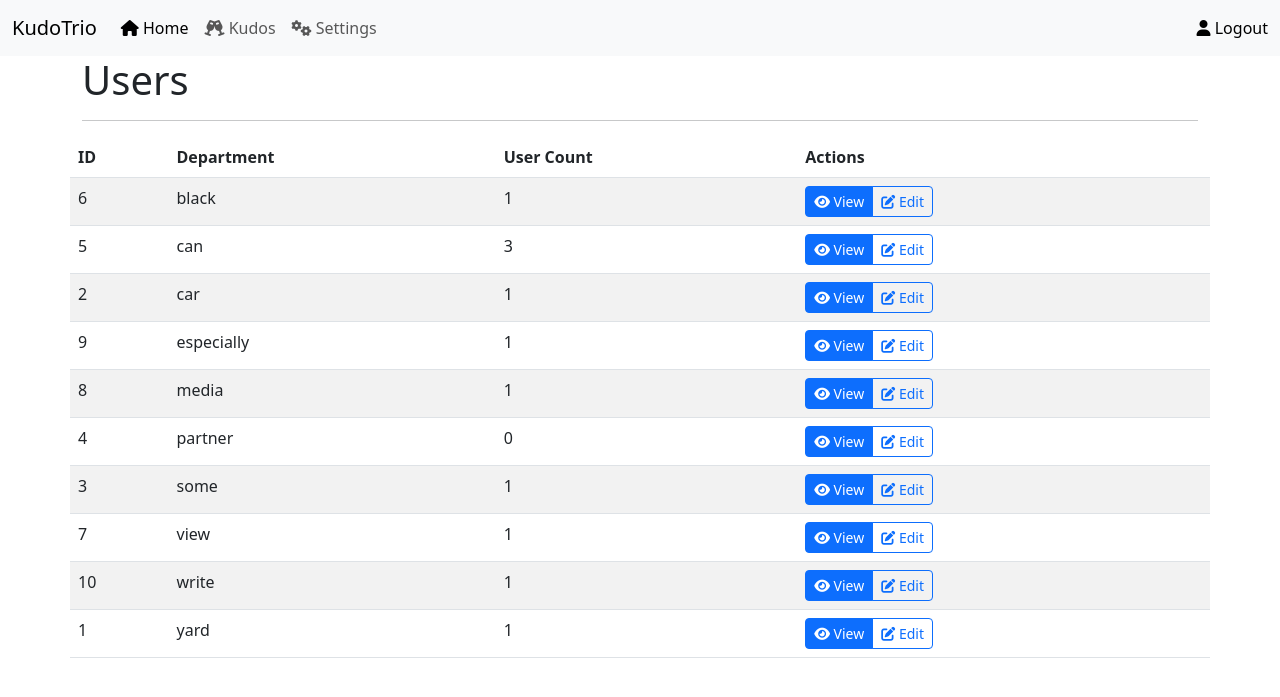
After one commit to rodneygauna/KudoTrio, a Flask app: page /settings/departments in a window 1280 px wide. The commit adds this page. Shown: the top 697 px of the page. Run offline with Flask 3, Linux system fonts and the light colour scheme; a user stored in the database is signed in; some libraries are stand-ins or nearby versions.

Commit message:
ability to view departments

```diff
--- /dev/null
+++ b/src/settings/get_department_user_count.py
@@ -0,0 +1,26 @@
+"""
+Settings - Department User Counts
+This is a helper function to get the total count of users for each department.
+"""
+
+# Imports
+from src.models import (
+    User,
+    Departments,
+)
+
+
+# Function - Get Department User Count
+def get_department_user_count():
+    """
+    Get total count of users for each department
+    """
+    department_user_count = {}
+    departments = Departments.query.all()
+
+    for department in departments:
+        department_user_count[department.name] = User.query.filter_by(
+            department_id=department.id
+        ).count()
+
+    return department_user_count
--- a/src/settings/views.py
+++ b/src/settings/views.py
@@ -12,6 +12,7 @@ from src.models import (
 )
 from src import db
 from src.decorators.decorators import admin_required
+from src.settings.get_department_user_count import get_department_user_count
 
 
 # Blueprint Configuration
@@ -29,6 +30,27 @@ def settings_landing_page():
 
     return render_template("settings/settings.html",
                            title="Settings")
+
+
+# Settings - Departments - View
+@settings_bp.route("/settings/departments")
+@login_required
+@admin_required
+def view_departments():
+    """
+    View departments
+    """
+
+    # Get all departments
+    departments = Departments.query.order_by(Departments.name.asc()).all()
+
+    # Get total count of users for each department
+    department_user_count = get_department_user_count()
+
+    return render_template("settings/departments.html",
+                           title="Departments",
+                           departments=departments,
+                           department_user_count=department_user_count)
 
 
 # Settings - Users
--- /dev/null
+++ b/src/templates/settings/departments.html
@@ -0,0 +1,37 @@
+{% extends "base.html" %} {% block content %}
+<div class="container">
+  <h1>Users</h1>
+  <hr />
+  <div class="row">
+    <table class="table table-striped">
+      <thead>
+        <tr>
+          <th scope="col">ID</th>
+          <th scope="col">Department</th>
+          <th scope="col">User Count</th>
+          <th scope="col">Actions</th>
+        </tr>
+      </thead>
+      <tbody>
+        {% for department in departments %}
+        <tr>
+          <td>{{ department.id }}</td>
+          <td>{{ department.name }}</td>
+          <td>{{ department_user_count.get(department.name, 0) }}</td>
+          <td>
+            <div class="btn-group" role="group" aria-label="actions">
+              <a href="#" class="btn btn-primary btn-sm"
+                ><i class="fa fa-eye"></i> View</a
+              >
+              <a href="#" class="btn btn-outline-primary btn-sm"
+                ><i class="fa fa-edit"></i> Edit</a
+              >
+            </div>
+          </td>
+        </tr>
+        {% endfor %}
+      </tbody>
+    </table>
+  </div>
+</div>
+{% endblock content %}
--- a/src/templates/settings/settings.html
+++ b/src/templates/settings/settings.html
@@ -5,7 +5,9 @@
   <div class="row">
     <div class="col">
       <h3>General</h3>
-      <a href="#" class="btn btn-primary"
+      <a
+        href="{{ url_for('settings.view_departments') }}"
+        class="btn btn-primary"
         ><i class="fa fa-list"></i> View Departments</a
       >
       <a href="#" class="btn btn-primary"
```
Also changed, not shown: src/users/views.py (+26 -5 lines), src/database.db.
